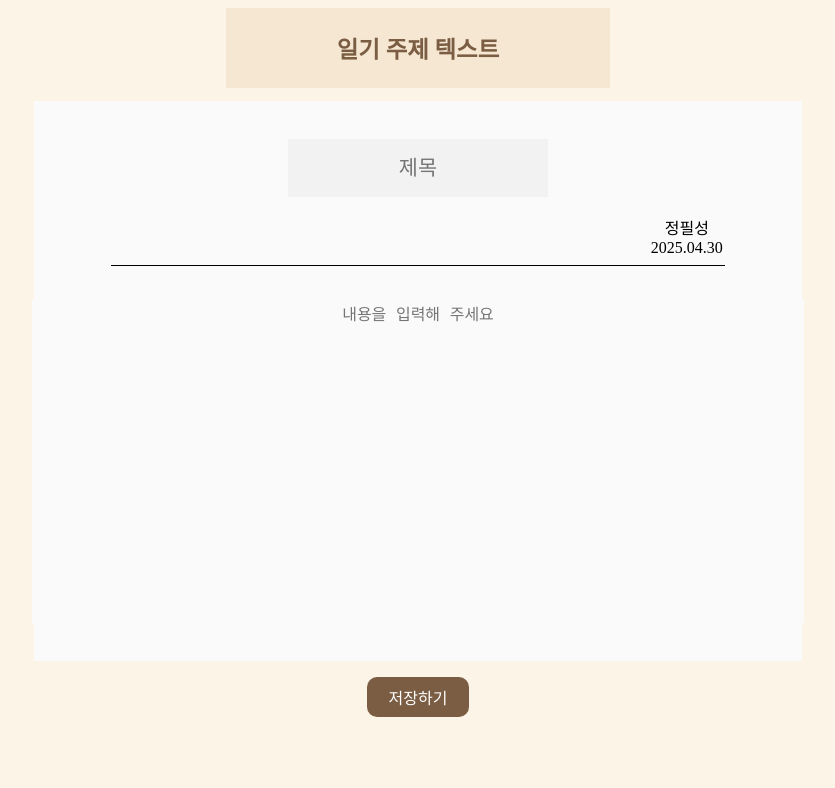
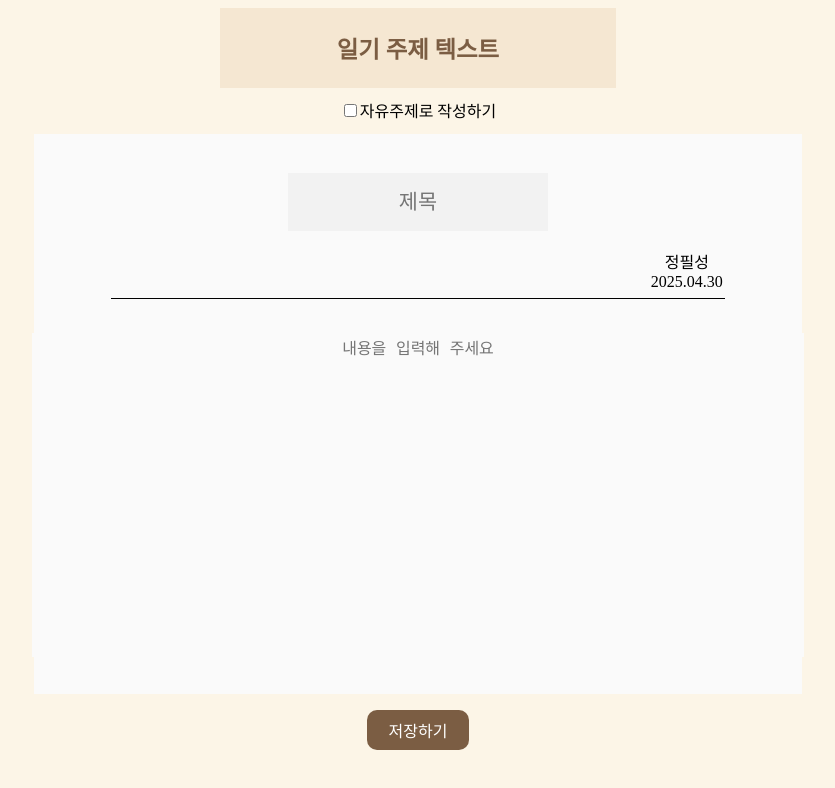
Before and after one commit to jinkong9/Capston, a React (Vite) app: page / in a window 1280 px wide. Both pictures are taken after a click on the element "일기 작성하기". Shown: the top 788 px of the page, without its empty margins (222-1057 px from the left). Built offline with nearby package versions, Linux system fonts and the light colour scheme; no server answers.

Commit message:
feat: Update main and writediary components

```diff
--- a/src/component/Main/main/main.jsx
+++ b/src/component/Main/main/main.jsx
@@ -14,10 +14,12 @@ function Main() {
 
   const navigate=useNavigate();
   const [text,setText]=useState("일기 주제 텍스트")
+  const [titleState,setTitleState]=useState({tittleState: ""})
   const [diaryList,setDiaryList]=useState([
 
 
   ]);
+
 
 
   useEffect(()=>{
--- a/src/component/Writediary/writediary.jsx
+++ b/src/component/Writediary/writediary.jsx
@@ -7,6 +7,8 @@ import { useLocation } from 'react-router-dom';
 function Writediary() {
   const {state} =useLocation()
   const navigate=useNavigate();
+  const [titleState,setTitleState]=useState(true)
+
 
   const [inputData, setInputData] = useState({
     title: "",
@@ -14,8 +16,8 @@ function Writediary() {
   });
   const [name,setName]=useState("정필성")
 
-  const handleChange = (e) => {
-    const { name, value } = e.target;
+  const handleChange = (event) => {
+    const { name, value } = event.target;
     setInputData({
       ...inputData,
       [name]: value
@@ -35,7 +37,7 @@ function Writediary() {
       const response = await axios.post(
         "https://daisy.wisoft.io/yehwan/app1/me/diaries",
         {
-          use_theme: true,
+          use_theme: {titleState},
           title: inputData.title,
           content: inputData.content,
         }
@@ -51,11 +53,18 @@ function Writediary() {
   const goToMainPage=()=>{
     navigate("/")
   }
+  console.log(titleState)
   return (
 
     <div className={styles.BodyContainer}>
-    <div className={styles.RandomBox}>
+      {titleState&&(
+       <div className={styles.RandomBox}>
        <h3>{state.theme}</h3>
+    </div>
+ )}
+    <div className='TtitleStateBox'>
+    <input className={styles.ToggleButton} type='checkbox'  onClick={()=>setTitleState(prev=>!prev)} />자유주제로 작성하기
+
     </div>
     <form onSubmit={handleSubmit} className={styles.FormCotainer}>
       <input
--- a/src/component/Writediary/writediary.module.css
+++ b/src/component/Writediary/writediary.module.css
@@ -3,7 +3,7 @@
     align-items: center;
     justify-content: center;
     color: #7B5D43;
-    width: 30vw;
+    width: 31vw;
     height: 10vh;
     background-color: #F5E7D2;
     font-size: 1.25em;
@@ -71,3 +71,6 @@
     font-size: 1em;
     margin-top: 72vh;
 }
+.ToggleButton{
+  margin-top: 10%;
+}
```
